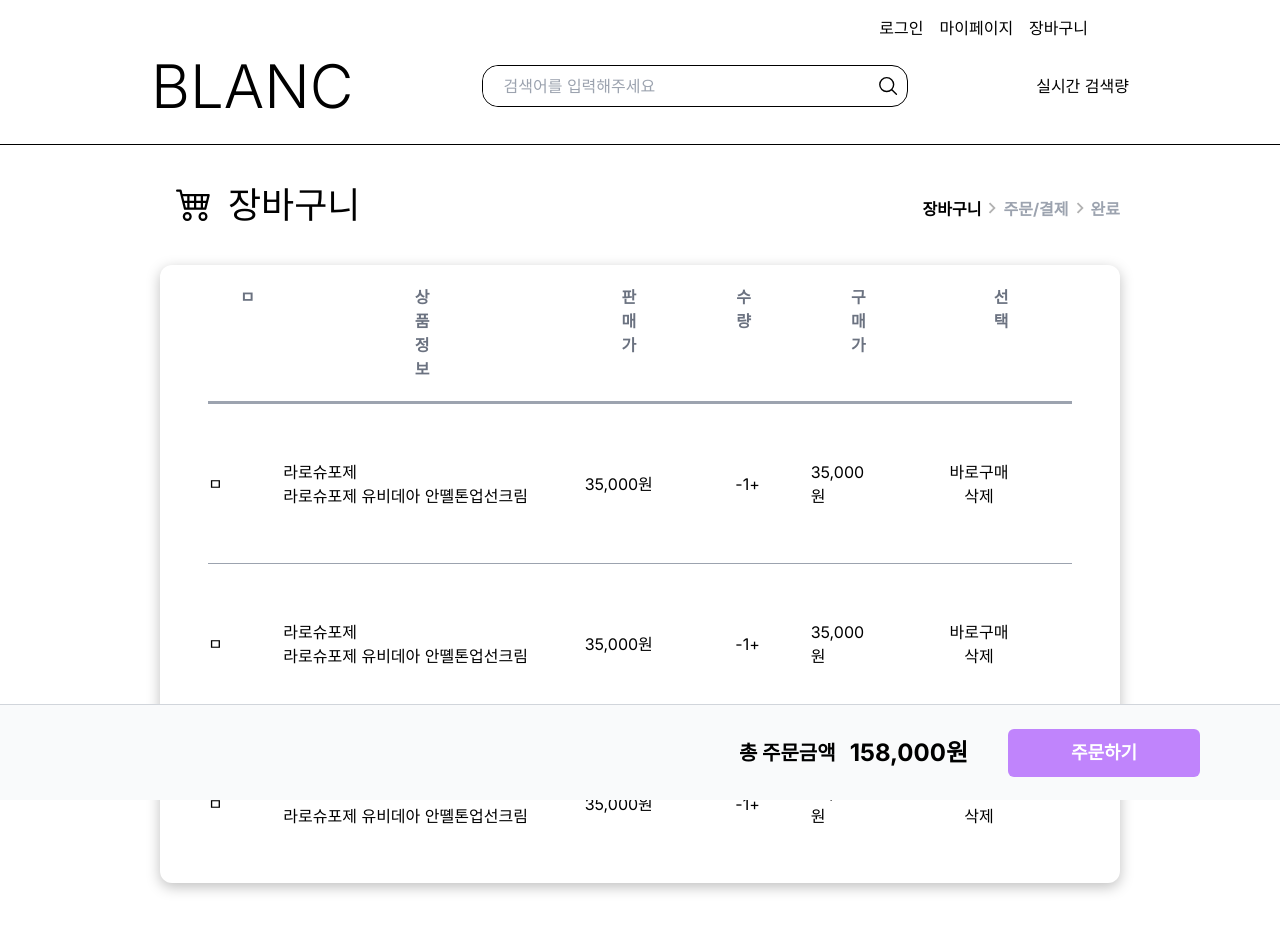
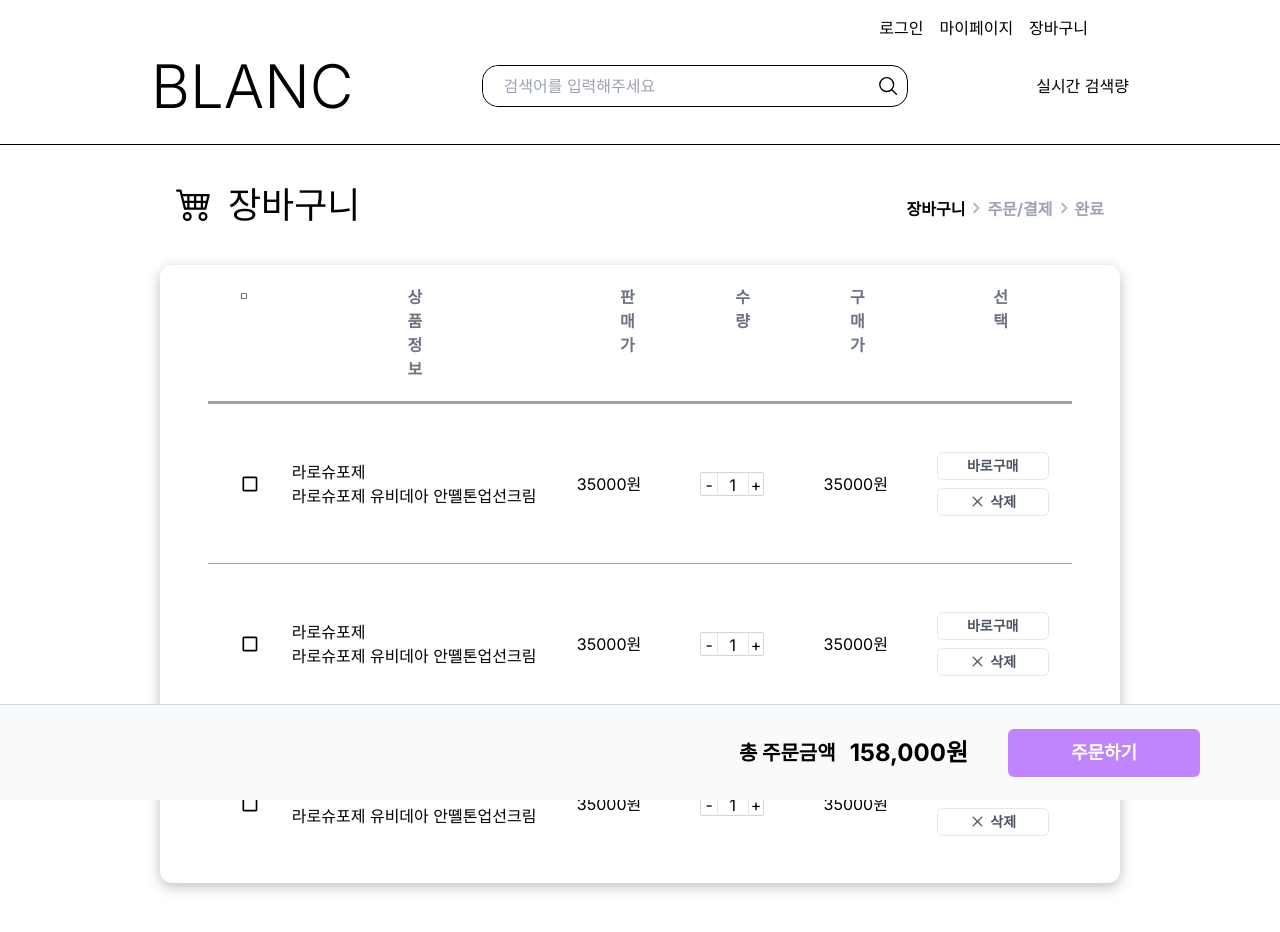
Before and after one commit to BlancProject/frontend, a Next.js app: page /cart in a window 1280 px wide. Shown: the top 932 px of the page. Built offline with nearby package versions, Linux system fonts and the light colour scheme.

Commit message:
feat: 카트 페이지 추가 퍼블리싱

```diff
--- a/src/components/Cart/Box/BoxTitle.tsx
+++ b/src/components/Cart/Box/BoxTitle.tsx
@@ -1,14 +1,14 @@
-import ProductInfoTitle from './ProductInfoTitle';
+import { MdOutlineCheckBoxOutlineBlank } from 'react-icons/md';
 
 export default function BoxTitle() {
   return (
-    <div className="subtitle flex border-b-2 border-gray-400 py-5">
-      <ProductInfoTitle infoTitle="ㅁ" marginX="mx-8" />
-      <ProductInfoTitle infoTitle="상품정보" marginX="mx-32" />
-      <ProductInfoTitle infoTitle="판매가" marginX="mx-16" />
-      <ProductInfoTitle infoTitle="수량" marginX="mx-9" />
-      <ProductInfoTitle infoTitle="구매가" marginX="mx-16" />
-      <ProductInfoTitle infoTitle="선택" marginX="mx-16" />
+    <div className="subtitle flex border-b-2 border-gray-400 py-5 text-gray-500 font-semibold">
+      <MdOutlineCheckBoxOutlineBlank className="mx-8" size="22" color="black" />
+      <div className="mx-32">상품정보</div>
+      <div className="mx-16">판매가</div>
+      <div className="mx-9">수량</div>
+      <div className="mx-16">구매가</div>
+      <div className="mx-16">선택</div>
     </div>
   );
 }
--- a/src/components/Cart/Box/ProductContents.tsx
+++ b/src/components/Cart/Box/ProductContents.tsx
@@ -1,22 +1,69 @@
+'use client';
+
+import { useState } from 'react';
+import { MdOutlineCheckBox } from 'react-icons/md';
+import { MdOutlineCheckBoxOutlineBlank } from 'react-icons/md';
+import { RxCross2 } from 'react-icons/rx';
+
 export default function ProductContents() {
+  const price = 35000;
+  const [amount, setAmount] = useState<number>(1);
+  const [check, setCheck] = useState<boolean>(false);
   return (
-    <div className="grid grid-cols-12 gap-10 h-40 border-t border-gray-400 items-center">
-      <div>ㅁ</div>
-      <div className="col-span-4">
-        라로슈포제
-        <br />
-        라로슈포제 유비데아 안뗼톤업선크림
+    <div className="flex h-40 border-t border-gray-400 items-center">
+      {check ? (
+        <MdOutlineCheckBox
+          onClick={() => {
+            setCheck(false);
+          }}
+          className="mx-8"
+          size="22"
+          color="#BB10D7"
+        />
+      ) : (
+        <MdOutlineCheckBoxOutlineBlank
+          onClick={() => {
+            setCheck(true);
+          }}
+          className="mx-8"
+          size="22"
+        />
+      )}
+      <div className="productName w-2/6">
+        <div>라로슈포제</div>
+        <div>라로슈포제 유비데아 안뗼톤업선크림</div>
       </div>
-      <div className="col-span-2">35,000원</div>
-      <div className="flex col-span-1">
-        <button>-</button>
-        <div>1</div>
-        <button>+</button>
+      <div className="price w-32 text-center ">{price}원</div>
+      <div className="btn w-32 mx-2  flex justify-center">
+        <div className="grid grid-cols-4 divide-x text-center w-16 h-6 rounded-sm border border-solid border-gray-300">
+          <button
+            onClick={() => {
+              if (amount > 1) {
+                setAmount(amount - 1);
+              }
+            }}
+          >
+            -
+          </button>
+          <div className="col-span-2">{amount}</div>
+          <button
+            onClick={() => {
+              setAmount(amount + 1);
+            }}
+          >
+            +
+          </button>
+        </div>
       </div>
-      <div>35,000원</div>
-      <div className="flex flex-col col-span-3">
-        <button className="">바로구매</button>
-        <button>삭제</button>
+      <div className="totalPrice w-32 text-center ">{price * amount}원</div>
+      <div className="option flex w-44 items-center flex-col">
+        <button className="w-28 h-7 mb-2 rounded-md border border-solid text-gray-600 text-sm font-semibold transition-colors duration-300 hover:text-purple-600 hover:border-purple-600 hover:shadow-md">
+          바로구매
+        </button>
+        <button className="flex items-center justify-center w-28 h-7 rounded-md border border-solid text-gray-600 text-sm font-semibold transition-colors duration-300 hover:text-purple-600 hover:border-purple-600 hover:shadow-md">
+          <RxCross2 className="mr-1" size="17" />
+          삭제
+        </button>
       </div>
     </div>
   );
--- a/src/components/Cart/Box/ProductInfoTitle.tsx
+++ /dev/null
@@ -1,10 +0,0 @@
-type Props = {
-  infoTitle: string;
-  marginX: string;
-};
-
-export default function ProductInfoTitle({ infoTitle, marginX }: Props) {
-  return (
-    <div className={`${marginX} text-gray-500 font-semibold`}>{infoTitle}</div>
-  );
-}
--- a/src/components/Cart/SubTitle/Procedure.tsx
+++ b/src/components/Cart/SubTitle/Procedure.tsx
@@ -4,7 +4,7 @@ import InfoLabel from './InfoLabel';
 
 export default function Procedure() {
   return (
-    <div className="flex mt-3">
+    <div className="flex mt-3 mr-4">
       <InfoLabel infoLabel="장바구니" />
       <MdKeyboardArrowRight size="22" color="B2B2B2" />
       <InfoLabel infoLabel="주문/결제" />
```
